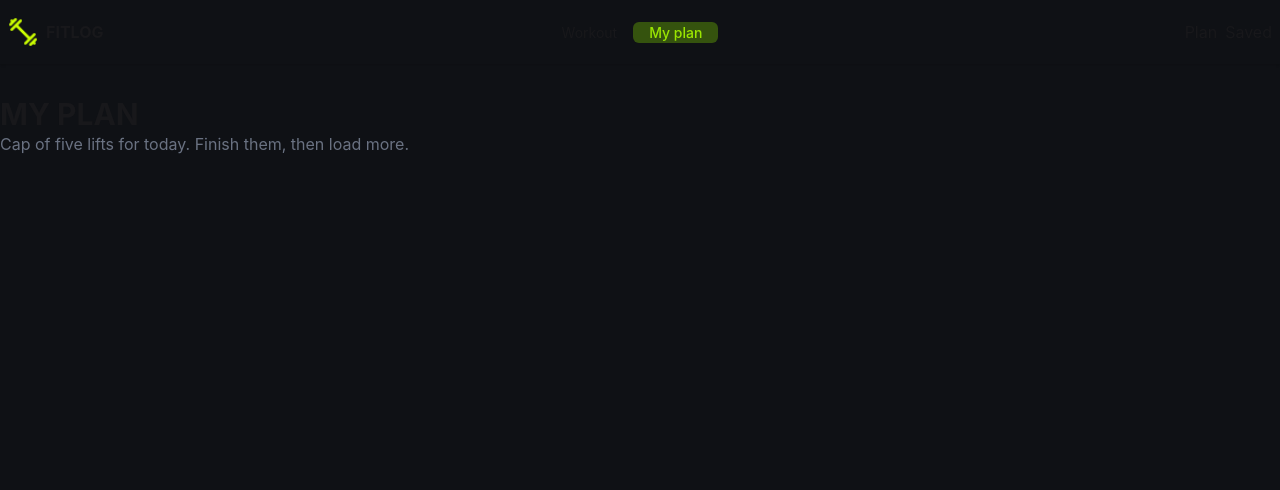
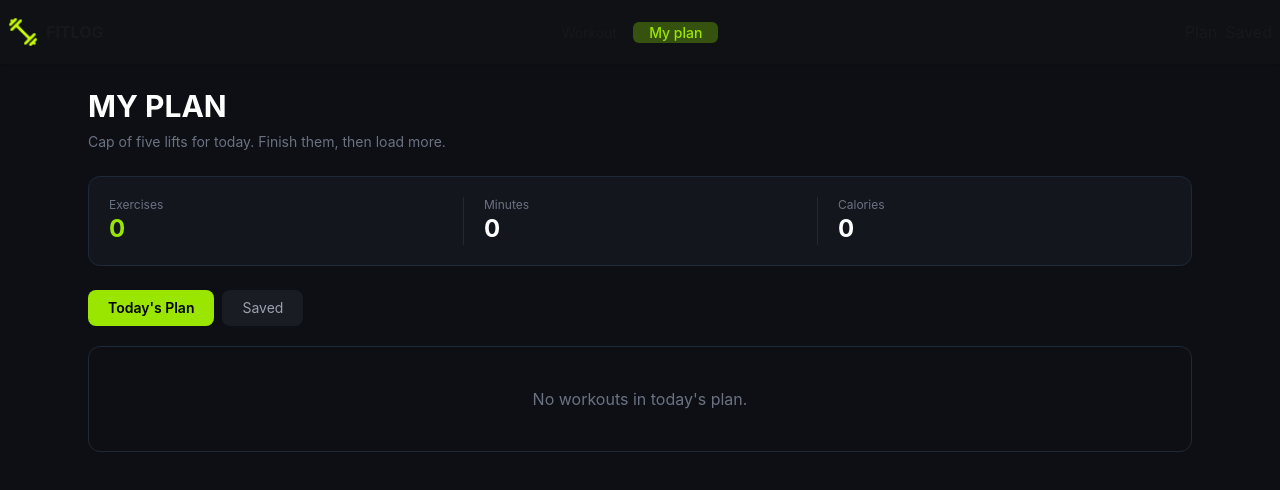
Before and after one commit to shahriaridris7/fit-log, a Next.js app: page /myplan in a window 1280 px wide. Shown: the top 490 px of the page. Built offline with nearby package versions, Linux system fonts and the light colour scheme.

Commit message:
plan page

```diff
--- a/next.config.ts
+++ b/next.config.ts
@@ -2,6 +2,7 @@
 import type { NextConfig } from "next";
 
 const nextConfig: NextConfig = {
+  // https://img.magnific.com/free-photo/3d-cartoon-fitness-man_23-2151691400.jpg?w=740
   images: {
     remotePatterns: [
       {
--- a/src/app/component/Card.tsx
+++ b/src/app/component/Card.tsx
@@ -1,5 +1,4 @@
 import React from 'react';
-import { getFitlog } from './LibrarySection';
 import Image from 'next/image';
 import { Workout } from '../type.ts';
 import { CiClock1 } from "react-icons/ci";
@@ -20,7 +19,7 @@ const Card =  ({item}:Iitemprops) => {
         <Link href={`/workout/${item.id}`}>
        <div className=" w-full card bg-[#13151b] shadow-sm hover:-translate-y-1">
   <figure>
-    <Image src={item.image} width={300} height={160} alt={item.name} className='w-full h-64 object-cover'/>
+    <Image src={item.image} width={300} height={160} alt={item.name} loading="eager" className='w-full h-64 object-cover'/>
   </figure>
  <div>
      <div className="m-2 flex flex-wrap gap-2">
--- a/src/app/component/Hero.tsx
+++ b/src/app/component/Hero.tsx
@@ -1,6 +1,7 @@
 import React from 'react';
 import logo from '@/app/Image/banner.png'
 import Image from 'next/image';
+import Link from 'next/link';
 const Hero = () => {
     return (
       <div className='container mx-auto gap-4 p-10'>
@@ -21,7 +22,7 @@ const Hero = () => {
         <br />
         into today's plan, and watch the week's work add up.
       </p>
-      <button className="m-1 btn btn-neutral text-black bg-lime-500">BROWSE WORKOUTS</button>
+      <Link href="/workout"><button className="m-1 btn btn-neutral text-black bg-lime-500">BROWSE WORKOUTS</button></Link>
     </div>
   </div>
 </div>
--- /dev/null
+++ b/src/app/component/button/Addtoplanbtn.tsx
@@ -0,0 +1,21 @@
+'use client'
+import { usePlan } from '@/app/context/PlanContext';
+import { Workout } from '@/app/type.ts';
+import React from 'react';
+
+const Addtoplanbtn = ({plan}:{plan:Workout}) => {
+    const {AddToPlan,MyPlanFolder,metrics}= usePlan();
+    const handleaddPlan=()=>{
+  AddToPlan(plan);
+ }
+    return (
+        <div>
+             <button  onClick={()=> handleaddPlan()} className="flex-1 bg-[#c2f970] text-black font-semibold py-3 px-4 rounded-xl flex items-center justify-center gap-2 text-sm hover:opacity-90">
+              < h1 className="w-4 h-4" />
+              Add to today's plan
+            </button>
+        </div>
+    );
+};
+
+export default Addtoplanbtn;
--- /dev/null
+++ b/src/app/component/button/Addtosavebtn.tsx
@@ -0,0 +1,24 @@
+'use client'
+import { usePlan } from '@/app/context/PlanContext';
+import { Workout } from '@/app/type.ts';
+import React from 'react';
+
+const Addtosavebtn = ({plan}:{plan: Workout}) => {
+
+    const {AddToSaved,SavedFolder,metrics}= usePlan();
+    const handleaddPlan=()=>{
+  AddToSaved(plan);
+ }
+    return (
+        <div>
+           <div>
+             <button onClick={()=> handleaddPlan()} className="border border-gray-700 text-gray-300 font-semibold py-3 px-4 rounded-xl flex items-center justify-center gap-2 text-sm hover:border-gray-500">
+              <h1 className="w-4 h-4" />
+              Save for later
+            </button>
+        </div>
+        </div>
+    );
+};
+
+export default Addtosavebtn;
--- a/src/app/context/PlanContext.tsx
+++ b/src/app/context/PlanContext.tsx
@@ -1,5 +1,5 @@
 'use client'
-import {  createContext, useState } from 'react';
+import {  createContext, useContext, useState } from 'react';
 import React  from 'react';
 import { PlanWorkout, Workout } from '../type.ts';
 import toast from 'react-hot-toast';
@@ -28,7 +28,7 @@ const PlanContext =createContext < PlanContextType | null >(null);
   const [SavedFolder, setSaved] = useState<Workout[]>([]);
 
    const AddToPlan =(workout: Workout)=>{
-     if(MyPlanFolder.length>5){
+     if(MyPlanFolder.length>=5){
       toast.error("Today's plan is full! (Max 5)");
       return;
      }
@@ -38,7 +38,7 @@ const PlanContext =createContext < PlanContextType | null >(null);
        return;
      }
      setPlan((prev)=>[...prev, { ...workout, isDone: false }])
-     toast.success("${workout.name} added to plan!")
+     toast.success(`${workout.name} added to plan!`)
 
    };
    const AddToSaved = (workout: Workout) => {
@@ -92,4 +92,14 @@ const PlanContext =createContext < PlanContextType | null >(null);
     );
 };
 
-export default PlanContext;
+export const usePlan = () => {
+  const context = useContext(PlanContext);
+
+  if (!context) {
+    throw new Error(
+      "usePlan must be used inside PlanContextProvider"
+    );
+  }
+
+  return context;
+};
--- a/src/app/layout.tsx
+++ b/src/app/layout.tsx
@@ -3,6 +3,7 @@ import { Geist, Geist_Mono } from "next/font/google";
 import "./globals.css";
 import Navbar from "./component/Navbar";
 import { PlanContextProvider } from "./context/PlanContext";
+import { Toaster } from "react-hot-toast";
 
 const geistSans = Geist({
   variable: "--font-geist-sans",
@@ -32,6 +33,7 @@ export default function RootLayout({ children }: LayoutProps<"/">) {
     </div>
         {children}</body>
             </PlanContextProvider>
+             <Toaster position="top-right" />
     </html>
   );
 }
--- /dev/null
+++ b/src/app/loading.tsx
@@ -0,0 +1,12 @@
+import React from 'react';
+
+const loading = () => {
+    return (
+        <div className='container mx-auto flex min-h-screen items-center justify-center'>
+            <span className="loading loading-spinner text-success size-15 "></span>
+            <span >Loading...</span>
+        </div>
+    );
+};
+
+export default loading;
--- a/src/app/myplan/page.tsx
+++ b/src/app/myplan/page.tsx
@@ -1,12 +1,164 @@
-import React from 'react';
 
-const page = () => {
-    return (
-        <div className='container mx-auto'>
-            <h1 className=' mt-8 text-3xl font-bold'>MY PLAN</h1>
-            <h1 className='text-gray-500'>Cap of five lifts for today. Finish them, then load more.</h1>
+"use client";
+
+import { useState } from "react";
+import Image from "next/image";
+import { usePlan } from "@/app/context/PlanContext";
+
+export default function Page() {
+  const {
+    MyPlanFolder,
+    SavedFolder,
+    RemoveFromPlan,
+    RemoveFromSaved,
+    MarkAsDone,
+    metrics,
+  } = usePlan();
+
+  const [activeTab, setActiveTab] = useState("plan");
+
+  const workouts =
+    activeTab === "plan" ? MyPlanFolder : SavedFolder;
+
+  return (
+    <div className="min-h-screen bg-[#0d0f14] text-white">
+      <div className="container mx-auto max-w-6xl p-6">
+
+
+        <h1 className="text-3xl font-bold">MY PLAN</h1>
+        <p className="mt-2 text-sm text-gray-500">
+          Cap of five lifts for today. Finish them, then load more.
+        </p>
+
+
+        <div className="mt-6 grid grid-cols-3 rounded-xl border border-gray-800 bg-[#13161d] p-5">
+          <div>
+            <p className="text-xs text-gray-500">Exercises</p>
+            <h2 className="text-2xl font-bold text-lime-400">
+              {metrics.exercises}
+            </h2>
+          </div>
+
+          <div className="border-l border-gray-800 pl-5">
+            <p className="text-xs text-gray-500">Minutes</p>
+            <h2 className="text-2xl font-bold">
+              {metrics.minutes}
+            </h2>
+          </div>
+
+          <div className="border-l border-gray-800 pl-5">
+            <p className="text-xs text-gray-500">Calories</p>
+            <h2 className="text-2xl font-bold">
+              {metrics.calories}
+            </h2>
+          </div>
         </div>
-    );
-};
 
-export default page;
+        {/* Tabs */}
+        <div className="mt-6 flex gap-2">
+          <button
+            onClick={() => setActiveTab("plan")}
+            className={`rounded-lg px-5 py-2 text-sm ${
+              activeTab === "plan"
+                ? "bg-lime-400 font-semibold text-black"
+                : "bg-[#191c23] text-gray-400"
+            }`}
+          >
+            Today's Plan
+          </button>
+
+          <button
+            onClick={() => setActiveTab("saved")}
+            className={`rounded-lg px-5 py-2 text-sm ${
+              activeTab === "saved"
+                ? "bg-lime-400 font-semibold text-black"
+                : "bg-[#191c23] text-gray-400"
+            }`}
+          >
+            Saved
+          </button>
+        </div>
+
+
+        <div className="mt-5 space-y-3">
+          {workouts.length === 0 ? (
+            <div className="rounded-xl border border-gray-800 p-10 text-center text-gray-500">
+              {activeTab === "plan"
+                ? "No workouts in today's plan."
+                : "No saved workouts yet."}
+            </div>
+          ) : (
+            workouts.map((workout) => (
+              <div
+                key={workout.id}
+                className="flex flex-col gap-4 rounded-xl border border-gray-800 bg-[#13161d] p-4 sm:flex-row sm:items-center"
+              >
+                {/* Image */}
+                <div className="relative h-20 w-full shrink-0 overflow-hidden rounded-lg sm:w-28">
+                  <Image
+                    src={workout.image}
+                    alt={workout.name}
+                    fill
+                    sizes="(max-width: 640px) 100vw, 112px"
+                    className="object-cover"
+                  />
+                </div>
+
+                {/* Details */}
+                <div className="flex-1">
+                  <h2 className="font-bold">
+                    {workout.name}
+                  </h2>
+
+                  <p className="text-sm text-gray-500">
+                    {workout.equipment}
+                  </p>
+
+                  <div className="mt-2 flex flex-wrap gap-3 text-xs text-gray-400">
+                    <span>{workout.duration} min</span>
+                    <span>
+                      {workout.caloriesBurned} kcal
+                    </span>
+                    <span>★ {workout.rating}</span>
+                  </div>
+                </div>
+
+                {/* Actions */}
+                <div className="flex flex-wrap items-center gap-2">
+                  {activeTab === "plan" ? (
+                    <>
+                      <button
+                        onClick={() => MarkAsDone(workout.id)}
+                        disabled={Boolean("isDone" in workout && workout.isDone)}
+                        className="rounded-lg bg-lime-400 px-3 py-2 text-xs font-semibold text-black disabled:opacity-50"
+                      >
+                        {"isDone" in workout && workout.isDone
+                          ? "Completed"
+                          : "Mark as Done"}
+                      </button>
+
+                      <button
+                        onClick={() => RemoveFromPlan(workout.id)}
+                        className="rounded-lg bg-gray-800 px-3 py-2 text-xs"
+                      >
+                        Remove
+                      </button>
+                    </>
+                  ) : (
+                    <button
+                      onClick={() => RemoveFromSaved(workout.id)}
+                      className="rounded-lg bg-gray-800 px-3 py-2 text-xs"
+                    >
+                      Remove
+                    </button>
+                  )}
+                </div>
+              </div>
+            ))
+          )}
+        </div>
+
+      </div>
+    </div>
+  );
+}
```
Also changed, not shown: src/app/workout/[id]/page.tsx (+8 -9 lines).
